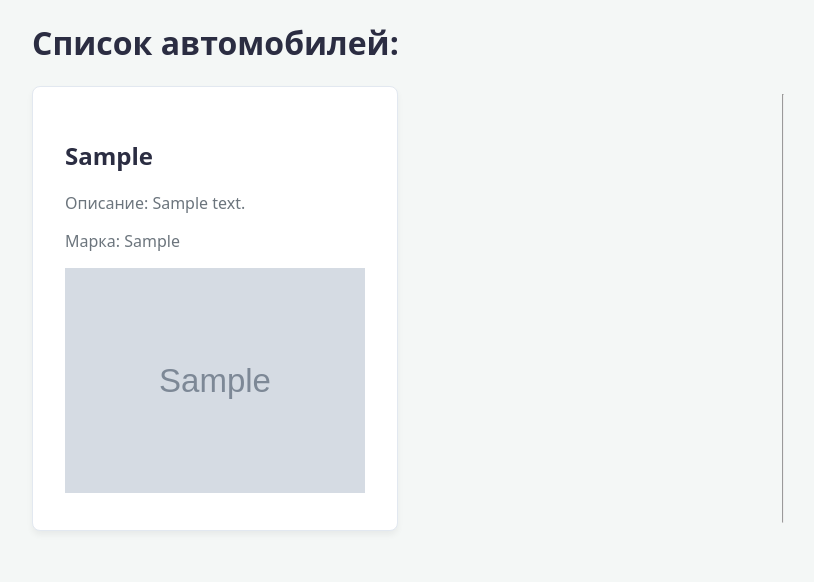
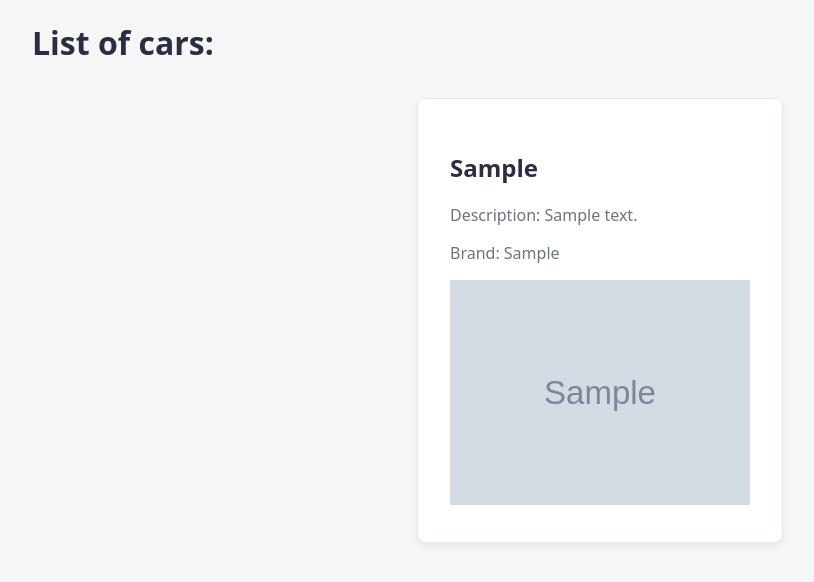
Before and after one commit to amirbek302/Django_lesson_10, a Django app: template DJ_lesson10/price/templates/price.html in a window 1280 px wide. Shown: the part 71-653 px from the top of the page, without its empty margins (40-854 px from the left). Run offline with Django 3.2, Linux system fonts and the light colour scheme; the template is opened without the code that fills it: most values are stand-ins (such as "Sample title", 1, 10 or a date in 2020); grey boxes marked "Sample" are stand-in pictures.

Commit message:
add js directory and script.js file

```diff
--- a/DJ_lesson10/home/templates/home.html
+++ b/DJ_lesson10/home/templates/home.html
@@ -36,5 +36,7 @@
             </div>
         </div>
     </nav>
+<!--  JavaScript   -->
+<script src="{% static 'js/script.js' %}"></script>
 </body>
 </html>
--- a/DJ_lesson10/price/templates/price.html
+++ b/DJ_lesson10/price/templates/price.html
@@ -36,23 +36,24 @@
             </div>
         </div>
     </nav>
-    <h1>Список автомобилей:</h1>
+    <h1>List of cars:</h1>
 
     <main>
         {% for car in cars %}
         <div class="car_card">
             <h2>{{ car.car_model }}</h2>
-            <p>Описание: {{ car.car_description }}</p>
-            <p>Марка: {{ car.car_make }}</p>
+            <p>Description: {{ car.car_description }}</p>
+            <p>Brand: {{ car.car_make }}</p>
 
             {% if car.car_image %}
                 <img src="{{ car.car_image }}" width="300" alt="{{ car.car_make }} {{ car.car_model }}">
             {% endif %}
         </div>
-        <hr>
     {% empty %}
-        <p>Пока автомобилей нет.</p>
+        <p>There are no vehicles yet.</p>
     {% endfor %}
     </main>
+<!--  JavaScript   -->
+<script src="{% static 'js/script.js' %}"></script>
 </body>
 </html>
--- a/DJ_lesson10/static/css/style.css
+++ b/DJ_lesson10/static/css/style.css
@@ -168,6 +168,7 @@ main{
     padding: 2rem;
     max-width: 400px;
     box-shadow: 0 4px 6px rgba(0,0,0,0.05);
+    margin: 12px 0;
 }
 
 .car_card h1 {
--- /dev/null
+++ b/DJ_lesson10/static/js/script.js
@@ -0,0 +1,10 @@
+const themeSelect = document.getElementById('theme-select');
+
+themeSelect.value = localStorage.getItem('theme') || 'light';
+
+document.documentElement.setAttribute('data-theme', themeSelect.value);
+
+themeSelect.addEventListener('change', function() {
+    document.documentElement.setAttribute('data-theme', this.value);
+    localStorage.setItem('theme', this.value);
+});
```
